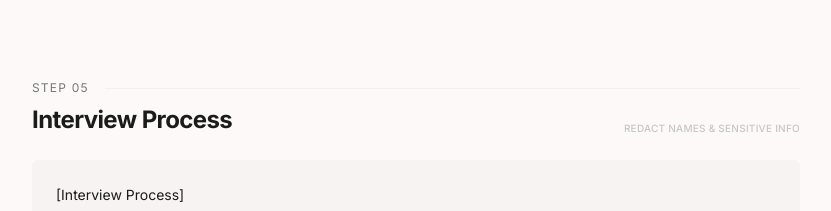
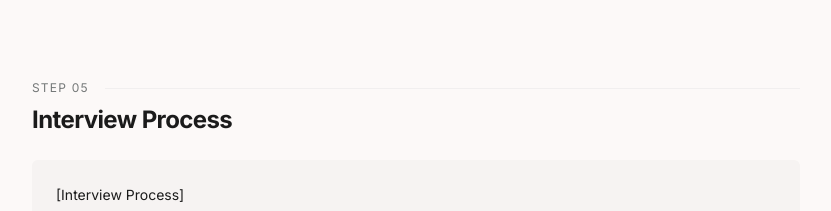
Before and after one commit to sanjay-deoram/rate-my-org, a Next.js app: page /interviews/submit in a window 1280 px wide. Shown: the part 1180-1391 px from the top of the page, without its empty margins (16-847 px from the left). Built offline with nearby package versions, Linux system fonts and the light colour scheme.

Commit message:
fix: removed redact info

```diff
--- a/components/submit-interview-form.tsx
+++ b/components/submit-interview-form.tsx
@@ -262,9 +262,6 @@ export function SubmitInterviewForm() {
         </div>
         <div className="flex flex-col gap-2 sm:flex-row sm:items-end sm:justify-between">
           <h2 className="text-2xl font-bold tracking-tight">Interview Process</h2>
-          <span className="text-outline-variant text-[10px] font-medium tracking-wide uppercase">
-            Redact names &amp; sensitive info
-          </span>
         </div>
         <form.Field
           name="description"
```
